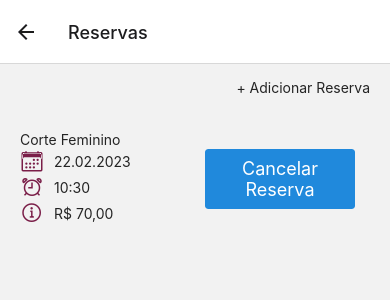
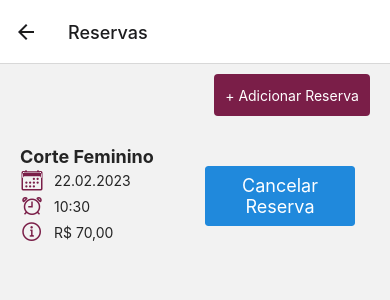
Before and after one commit to demetriuscaminha/alexstudio, a React Native app: screen /Reservas in a window 390 px wide. Shown: the top 300 px of the page. Built offline with nearby package versions, Linux system fonts and the light colour scheme.

Commit message:
Ajustes Agendamento

```diff
--- a/App.js
+++ b/App.js
@@ -8,6 +8,7 @@ import Principal from './src/screens/Principal';
 import Reservas from './src/screens/Reservas';
 import AdicionarReserva from './src/screens/AdicionarReserva';
 import ServicoCabelo from './src/screens/ServicoCabelo';
+import Agendamento from './src/screens/Agendamento';
 
 const Stack = createStackNavigator();
 
@@ -22,6 +23,7 @@ function MyStack() {
       <Stack.Screen name="Reservas" component={Reservas} />
       <Stack.Screen name="AdicionarReserva" component={AdicionarReserva}/>
       <Stack.Screen name="ServicoCabelo" component={ServicoCabelo}/>
+      <Stack.Screen name="Agendamento" component={Agendamento}/>
     </Stack.Navigator>
   );
 }
--- a/package.json
+++ b/package.json
@@ -19,7 +19,9 @@
     "react": "18.2.0",
     "react-dom": "18.2.0",
     "react-native": "0.71.8",
+    "react-native-calendars": "^1.1298.0",
     "react-native-elements": "^3.4.3",
+    "react-native-picker-select": "^8.0.4",
     "react-native-snap-carousel": "^3.9.1",
     "react-native-vector-icons": "^9.2.0",
     "react-native-web": "~0.18.10"
--- a/src/components/ServicoListCabelo.js
+++ b/src/components/ServicoListCabelo.js
@@ -1,14 +1,21 @@
-import React from 'react';
-import { View, Text, StyleSheet, TouchableOpacity } from 'react-native';
+import React from "react";
+import { View, Text, StyleSheet, TouchableOpacity } from "react-native";
+import { useNavigation } from "@react-navigation/native";
 
 const ServicoListCabelo = ({ id, servico, valor, botao }) => {
+  const navigation = useNavigation();
+
+  const handleAgendar = () => {
+    navigation.navigate("Agendamento");
+  };
+
   return (
     <View style={styles.itemContainer}>
       <Text style={styles.servico}>{id}</Text>
       <Text style={styles.servico}>{servico}</Text>
       <Text style={styles.valor}>{valor}</Text>
-      <TouchableOpacity style={styles.botaoContainer}>
-        <Text style={styles.botaoText}>{botao}</Text>
+      <TouchableOpacity style={styles.botaoContainer} onPress={handleAgendar}>
+        <Text style={styles.botaoText}>Agendar</Text>
       </TouchableOpacity>
     </View>
   );
@@ -16,12 +23,12 @@ const ServicoListCabelo = ({ id, servico, valor, botao }) => {
 
 const styles = StyleSheet.create({
   itemContainer: {
-    backgroundColor: '#fff',
+    backgroundColor: "#fff",
     padding: 10,
     marginVertical: 5,
     marginHorizontal: 10,
     borderRadius: 5,
-    shadowColor: '#000',
+    shadowColor: "#000",
     shadowOffset: {
       width: 0,
       height: 2,
@@ -32,22 +39,22 @@ const styles = StyleSheet.create({
   },
   servico: {
     fontSize: 16,
-    fontWeight: 'bold',
+    fontWeight: "bold",
   },
   valor: {
     fontSize: 14,
-    color: '#888',
+    color: "#888",
   },
   botaoContainer: {
     marginTop: 10,
-    backgroundColor: 'blue',
+    backgroundColor: "blue",
     padding: 8,
     borderRadius: 5,
   },
   botaoText: {
-    color: '#fff',
-    fontWeight: 'bold',
-    textAlign: 'center',
+    color: "#fff",
+    fontWeight: "bold",
+    textAlign: "center",
   },
 });
 
--- /dev/null
+++ b/src/screens/Agendamento.js
@@ -0,0 +1,45 @@
+import React, { useState } from 'react';
+import { View, StyleSheet } from 'react-native';
+import { Calendar } from 'react-native-calendars';
+import RNPickerSelect from 'react-native-picker-select';
+
+const Agendamento = () => {
+  const [selectedDate, setSelectedDate] = useState('');
+  const [selectedTime, setSelectedTime] = useState('');
+
+  const handleDateSelect = (date) => {
+    setSelectedDate(date);
+  };
+
+  const handleTimeSelect = (time) => {
+    setSelectedTime(time);
+  };
+
+  return (
+    <View style={styles.container}>
+      <Calendar onDayPress={handleDateSelect} />
+
+      <RNPickerSelect
+        placeholder={{ label: 'Selecione um horário', value: null }}
+        onValueChange={handleTimeSelect}
+        items={[
+          { label: '09:00', value: '09:00' },
+          { label: '10:00', value: '10:00' },
+          { label: '11:00', value: '11:00' },
+          // Adicione mais opções de horários conforme necessário
+        ]}
+      />
+    </View>
+  );
+};
+
+const styles = StyleSheet.create({
+  container: {
+    flex: 1,
+    justifyContent: 'center',
+    alignItems: 'center',
+    padding: 16,
+  },
+});
+
+export default Agendamento;
--- a/src/screens/Reservas.js
+++ b/src/screens/Reservas.js
@@ -11,15 +11,15 @@ export default function Reservas({ navigation }) {
 
   return (
     <View tyle={styles.content}>
-      <View>
+      <View style={styles.addButtonView}>
         <TouchableOpacity onPress={adicionarReserva} style={styles.addButton}>
-          <Text>+ Adicionar Reserva</Text>
+          <Text style={styles.textAddButton}>+ Adicionar Reserva</Text>
         </TouchableOpacity>
       </View>
 
       <View style={styles.row}>
         <View style={styles.halfBox}>
-          <Text>Corte Feminino</Text>
+          <Text style={{fontSize: 18, fontWeight: 'bold'}}>Corte Feminino</Text>
           <View style={styles.row}>
             <Ionicons name="calendar-outline" size={24} color='#7A1E48' />
             <Text>22.02.2023</Text>
--- a/src/screens/ServicoCabelo.js
+++ b/src/screens/ServicoCabelo.js
@@ -1,16 +1,20 @@
-import React from 'react';
-import { View, StyleSheet, FlatList } from 'react-native';
-import ServicoListCabelo from '../components/ServicoListCabelo';
+import React from "react";
+import { View, StyleSheet, FlatList, TouchableOpacity } from "react-native";
+import ServicoListCabelo from "../components/ServicoListCabelo";
+import { Text } from "react-native-elements";
 
 const DATA = [
-  { id: '1', servico: 'Corte Feminino', valor: 'R$ 70,00', botao: 'Agendar' },
-  { id: '2', servico: 'Corte Masculino', valor: 'R$ 40,00', botao: 'Agendar' },
-  { id: '3', servico: 'Tintura', valor: 'R$ 120,00', botao: 'Agendar' },
-  { id: '4', servico: 'Botox', valor: 'R$ 70,00', botao: 'Agendar' },
-  { id: '5', servico: 'Hidratação', valor: 'R$ 50,00', botao: 'Agendar' },
+  { id: "1", servico: "Corte Feminino", valor: "R$ 70,00", botao: "Agendar" },
+  { id: "2", servico: "Corte Masculino", valor: "R$ 40,00", botao: "Agendar" },
+  { id: "3", servico: "Tintura", valor: "R$ 120,00", botao: "Agendar" },
+  { id: "4", servico: "Botox", valor: "R$ 70,00", botao: "Agendar" },
+  { id: "5", servico: "Hidratação", valor: "R$ 50,00", botao: "Agendar" },
 ];
 
 const ServicoCabelo = () => {
+  const handleAgendar = () => {
+    // Navegue para a página desejada
+  };
 
   const renderItem = ({ item }) => (
     <ServicoListCabelo
@@ -23,11 +27,17 @@ const ServicoCabelo = () => {
 
   return (
     <View style={styles.container}>
+      <View>
+        <Text style={{padding: 20, textAlign: 'center', fontSize: 20, fontWeight: 'bold'}}>Selecione um serviço</Text>
+      </View>
       <FlatList
         data={DATA}
         renderItem={renderItem}
-        keyExtractor={item => item.id}
+        keyExtractor={(item) => item.id}
       />
+      <TouchableOpacity style={styles.botaoContainer} onPress={handleAgendar}>
+        <Text style={styles.botaoText}>Agendar</Text>
+      </TouchableOpacity>
     </View>
   );
 };
--- a/src/styles/styles.js
+++ b/src/styles/styles.js
@@ -38,12 +38,22 @@ const styles = StyleSheet.create({
         width: windowWidth,
         marginTop: 10
     },
-    addButton: {
+    addButtonView: {
       justifyContent: 'flex-end',
       alignItems: 'flex-end',
-      marginVertical: 15,
-      marginHorizontal: 20
-
+      marginVertical: 10,
+      marginHorizontal: 20,
+    },
+    addButton: {
+      backgroundColor: mainColor,
+      width: windowWidth * 0.4,
+      height: 42,
+      justifyContent: 'center',
+      alignItems: 'center',
+      borderRadius: 4
+    },
+    textAddButton: {
+      color: 'white',
     },
 });
 
```
Also changed, not shown: 1 other file (tests, documents, lock files or other folders).
